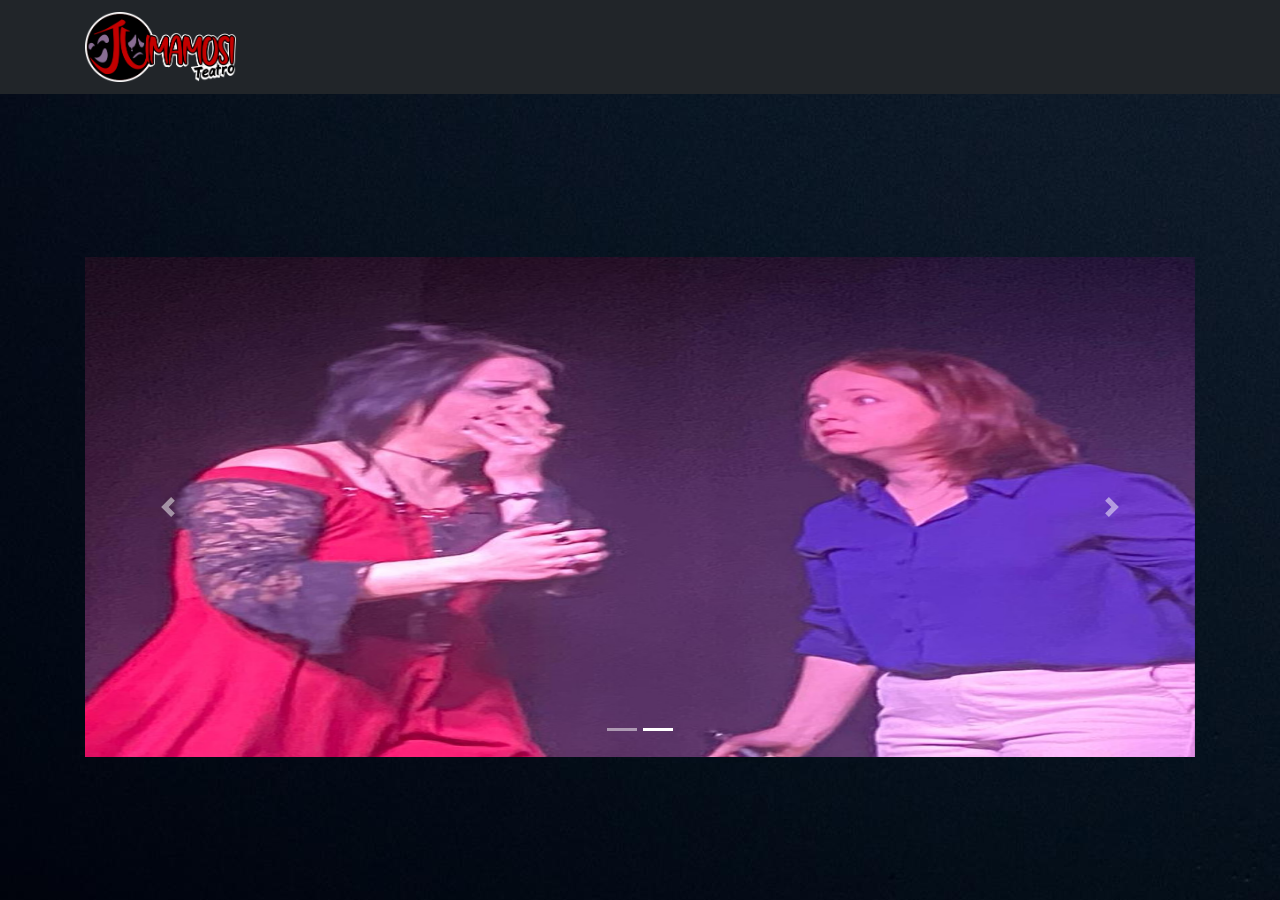
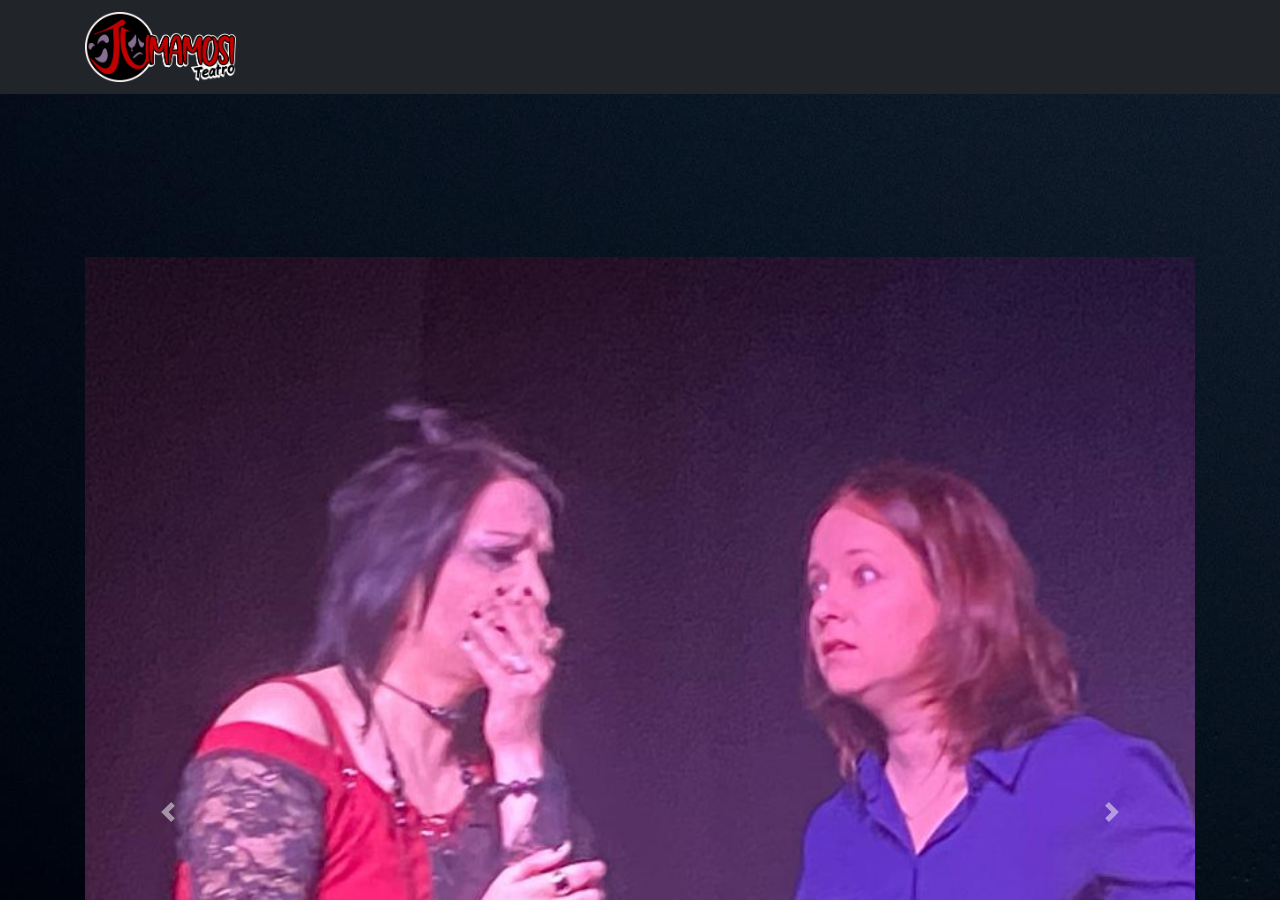
Before and after one commit to jumamositeatro/jumamositeatro.github.io, a Jekyll site: the page built from index.md, in a window 1280 px wide and 900 px high, scrolled down 1413 px. Built offline with Jekyll 4.4.1, drawn with Linux system fonts in a browser that asks for light colours; some web fonts are replaced.

```diff
--- a/_includes/gallery.html
+++ b/_includes/gallery.html
@@ -13,7 +13,7 @@
     <div class="carousel-inner">
       {% for image in site.data.gallery.images %}
         <div class="carousel-item {% if forloop.first -%} active {% endif %}">
-          <img class="d-block w-100" src="{{ image.path }}" alt="{{ image.title | default: "La sirena en la niebla" }}"  style="height: 500px;">
+          <img class="d-block w-100" src="{{ image.path }}" alt="{{ image.title | default: "La sirena en la niebla" }}">
         </div>
       {% endfor %}
     </div>
```
